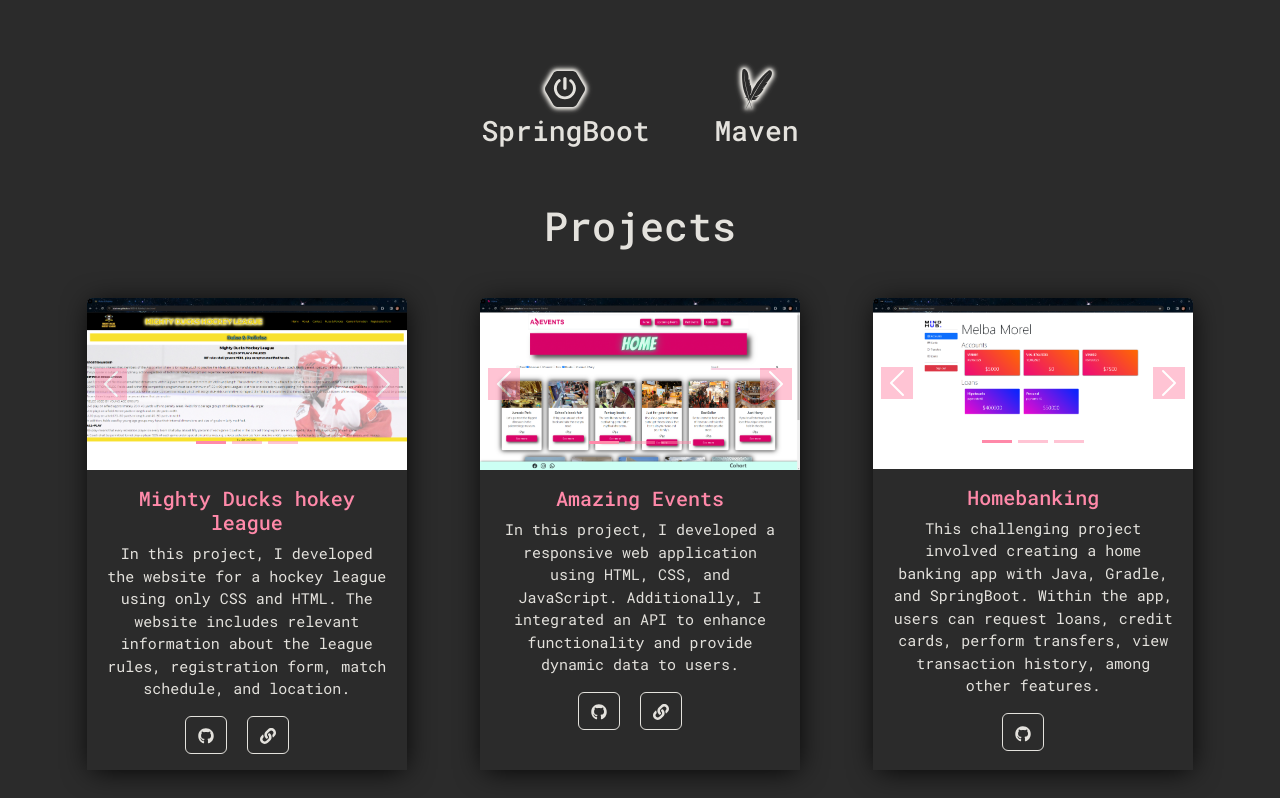
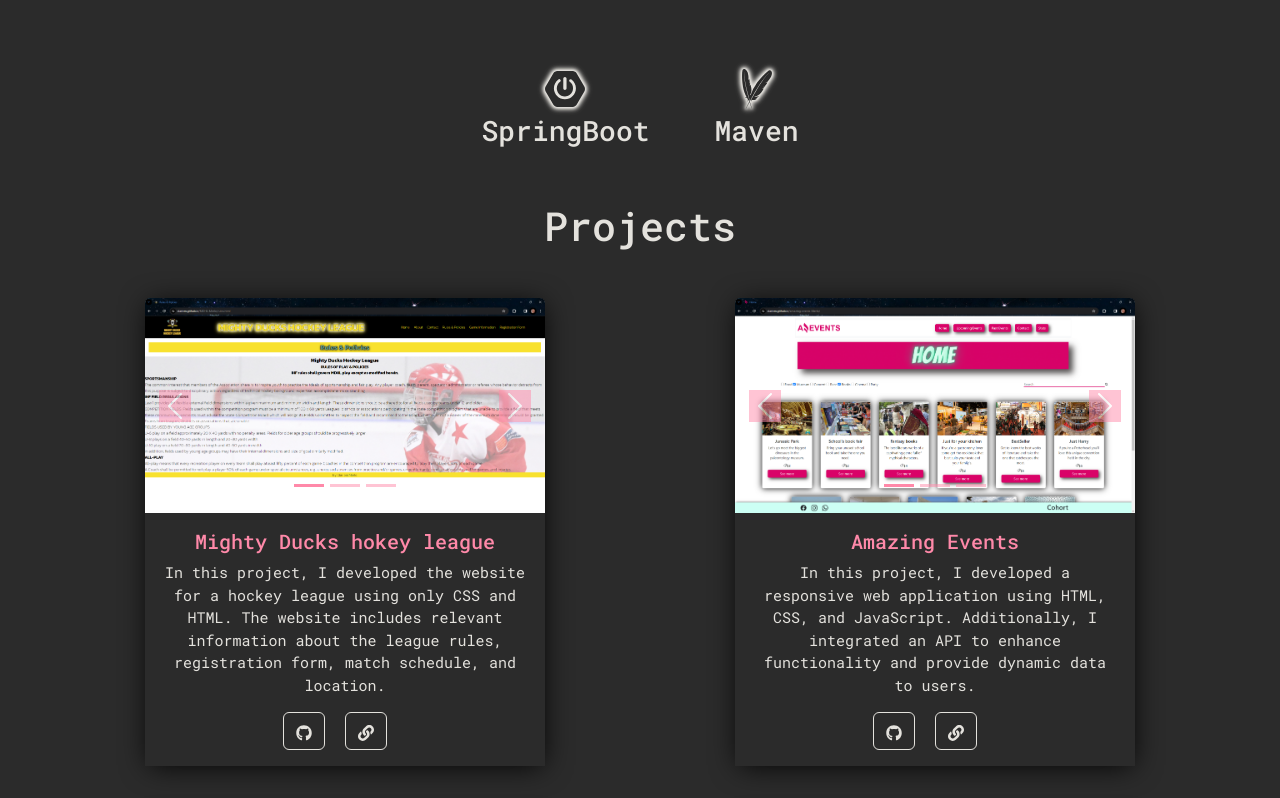
Before and after one commit to ClariVM/MyPortfolio, a React (Vite) app: page / in a window 1280 px wide. Shown: the part 928-1726 px from the top of the page. Built offline with nearby package versions, Linux system fonts and the light colour scheme.

Commit message:
add mediaquery

```diff
--- a/src/components/projects/project.css
+++ b/src/components/projects/project.css
@@ -92,7 +92,7 @@
 
 @media screen and (min-width: 420px){
     .card{
-        width: 20rem !important;
+        width: 25rem !important;
     }
 }
 
```
